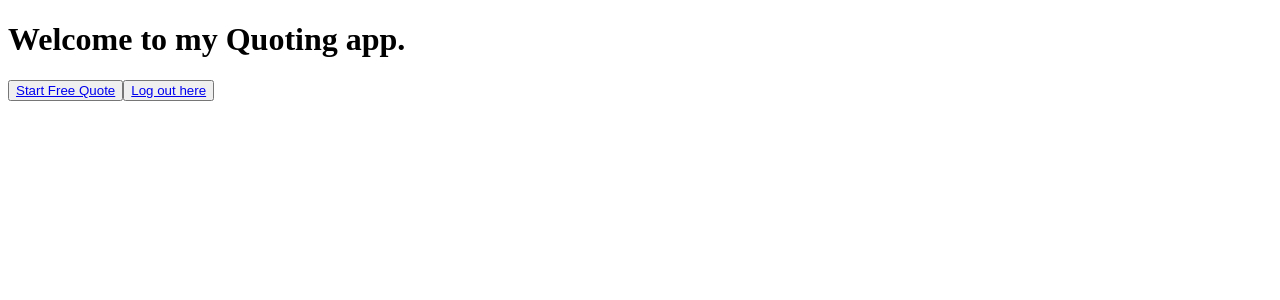
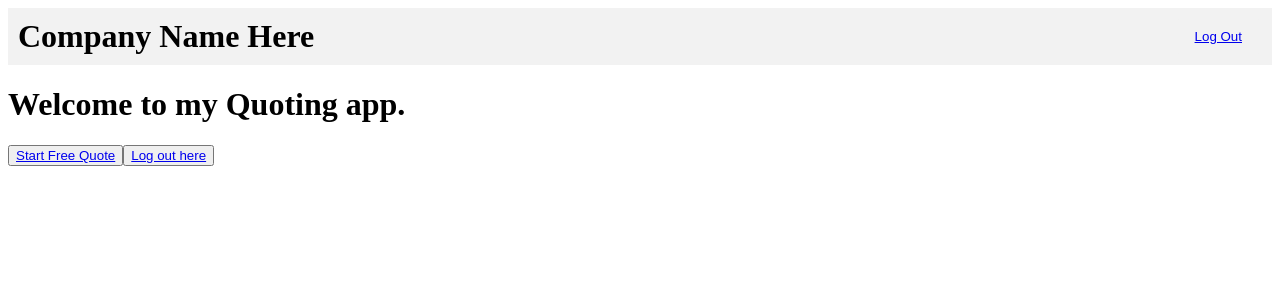
Before and after one commit to Joshua-Watson96/RemovalsQouting, a React (Create React App) app in the folder client/: page /landing in a window 1280 px wide. Shown: the top 300 px of the page. Built offline with nearby package versions, Linux system fonts and the light colour scheme.

Commit message:
created heading, updated switch on question3, added files

```diff
--- /dev/null
+++ b/client/src/pages/heading/heading.css
@@ -0,0 +1,20 @@
+.fixed-Header {
+    display: flex;
+    justify-content: space-between;
+    align-items: center;
+    padding: 10px;
+    background-color: #f2f2f2;
+  }
+
+  .companyName {
+    margin: 0;
+  }
+
+  .logOut {
+    padding: 10px 20px;
+    background-color: #f2f2f2;
+    border: none;
+    border-radius: 4px;
+    cursor: pointer;
+    text-decoration: none;
+  }
--- /dev/null
+++ b/client/src/pages/heading/heading.js
@@ -0,0 +1,18 @@
+import React from "react"
+import { Link } from "react-router-dom"
+import "./heading.css"
+
+export const Headermain = () => {
+    return(
+        <header>
+            <div className="fixed-Header">
+                <h1 className="companyName"> Company Name Here </h1>
+                <button className="logOut"> <Link to="/"> Log Out </Link>
+                </button>
+
+
+            </div>
+        </header>
+    )
+
+}
--- a/client/src/pages/landing/landingPage.js
+++ b/client/src/pages/landing/landingPage.js
@@ -1,14 +1,18 @@
 import React from "react";
 import { Link } from "react-router-dom"
 // import { bedroomQuestion } from "../questions/questionOne";
+import { Headermain } from "../heading/heading";
 
 export const LandingPage = () => {
     return(
+
         <header className="header">
+            <Headermain />
             <h1 className="headingTitle"> Welcome to my Quoting app.</h1>
             <div>
                 <button className="startBtn"> <Link to='questionOne'>Start Free Quote</Link> </button>
                 <button className="loginBtn"> <Link to="/">Log out here</Link></button>
+
                 </div>
 
         </header>
--- a/client/src/pages/questions/accessQuestion/questionThree.js
+++ b/client/src/pages/questions/accessQuestion/questionThree.js
@@ -1,9 +1,11 @@
 import React, { useState } from 'react';
+
+// const [quoteTotal, setqouteTotal] = useState(0);
 
 export const DoubleStoreyQuestion = ({ onNextQuestion }) => {
   const [pickUpStorey, setPickUpStorey] = useState('');
   const [dropOffStorey, setDropOffStorey] = useState('');
-  const [canTruckParkInDriveway, setCanTruckParkInDriveway] = useState(''); // Values: 'yes', 'no'
+  const [canTruckParkInDriveway, setCanTruckParkInDriveway] = useState('');
 
   const handlePickUpStoreyChange = (value) => {
     setPickUpStorey(value);
@@ -17,6 +19,47 @@ export const DoubleStoreyQuestion = ({ onNextQuestion }) => {
     setCanTruckParkInDriveway(value);
   };
 
+
+  const getSelectedAnswer = (question, value) => {
+    switch (question) {
+      case 'pickUpStorey':
+      case 'dropOffStorey':
+        switch (value) {
+          case 'single':
+            return 'Single';
+          case 'double':
+            return 'Double';
+          case 'other':
+            return 'Other';
+          case 'apartment_stairs':
+            return 'Apartment building with stairs';
+          case 'apartment_lift':
+            return 'Apartment building with a lift';
+          case '3_or_more_levels':
+            return '3 or more levels';
+          default:
+            return '';
+        }
+      case 'canTruckParkInDriveway':
+        switch (value) {
+          case 'yes':
+            return 'Yes';
+          case 'no':
+            return 'No';
+          case 'truck_on_street':
+            return 'Can the truck park on the street?';
+          case 'truck_15_30m_away':
+            return 'Will the truck need to park 15-30m away from the property?';
+          case 'truck_30m_away':
+            return 'Will the truck need to park more than 30m away from the front door?';
+          default:
+            return '';
+        }
+      default:
+        return '';
+    }
+  };
+
   return (
     <div>
       <h3>Pick Up Address:</h3>
@@ -24,6 +67,7 @@ export const DoubleStoreyQuestion = ({ onNextQuestion }) => {
         <button onClick={() => handlePickUpStoreyChange('single')}>Single</button>
         <button onClick={() => handlePickUpStoreyChange('double')}>Double</button>
         <button onClick={() => handlePickUpStoreyChange('other')}>Other</button>
+        <span>{getSelectedAnswer('pickUpStorey', pickUpStorey)}</span>
       </div>
 
       {pickUpStorey === 'other' && (
@@ -32,6 +76,7 @@ export const DoubleStoreyQuestion = ({ onNextQuestion }) => {
           <button onClick={() => handlePickUpStoreyChange('apartment_stairs')}>Apartment building with stairs</button>
           <button onClick={() => handlePickUpStoreyChange('apartment_lift')}>Apartment building with a lift</button>
           <button onClick={() => handlePickUpStoreyChange('3_or_more_levels')}>3 or more levels</button>
+          <span>{getSelectedAnswer('pickUpStorey', pickUpStorey)}</span>
         </div>
       )}
 
@@ -40,6 +85,7 @@ export const DoubleStoreyQuestion = ({ onNextQuestion }) => {
         <button onClick={() => handleDropOffStoreyChange('single')}>Single</button>
         <button onClick={() => handleDropOffStoreyChange('double')}>Double</button>
         <button onClick={() => handleDropOffStoreyChange('other')}>Other</button>
+        <span>{getSelectedAnswer('dropOffStorey', dropOffStorey)}</span>
       </div>
 
       {dropOffStorey === 'other' && (
@@ -48,6 +94,7 @@ export const DoubleStoreyQuestion = ({ onNextQuestion }) => {
           <button onClick={() => handleDropOffStoreyChange('apartment_stairs')}>Apartment building with stairs</button>
           <button onClick={() => handleDropOffStoreyChange('apartment_lift')}>Apartment building with a lift</button>
           <button onClick={() => handleDropOffStoreyChange('3_or_more_levels')}>3 or more levels</button>
+          <span>{getSelectedAnswer('dropOffStorey', dropOffStorey)}</span>
         </div>
       )}
 
@@ -71,6 +118,7 @@ export const DoubleStoreyQuestion = ({ onNextQuestion }) => {
             onChange={() => handleCanTruckParkChange('no')}
           />
         </label>
+        <span>{getSelectedAnswer('canTruckParkInDriveway', canTruckParkInDriveway)}</span>
       </div>
 
       {canTruckParkInDriveway === 'no' && (
```
Also changed, not shown: client/src/pages/ending/endingPage.js (deleted, +0 -63 lines), client/src/finalQuote.js (added).
